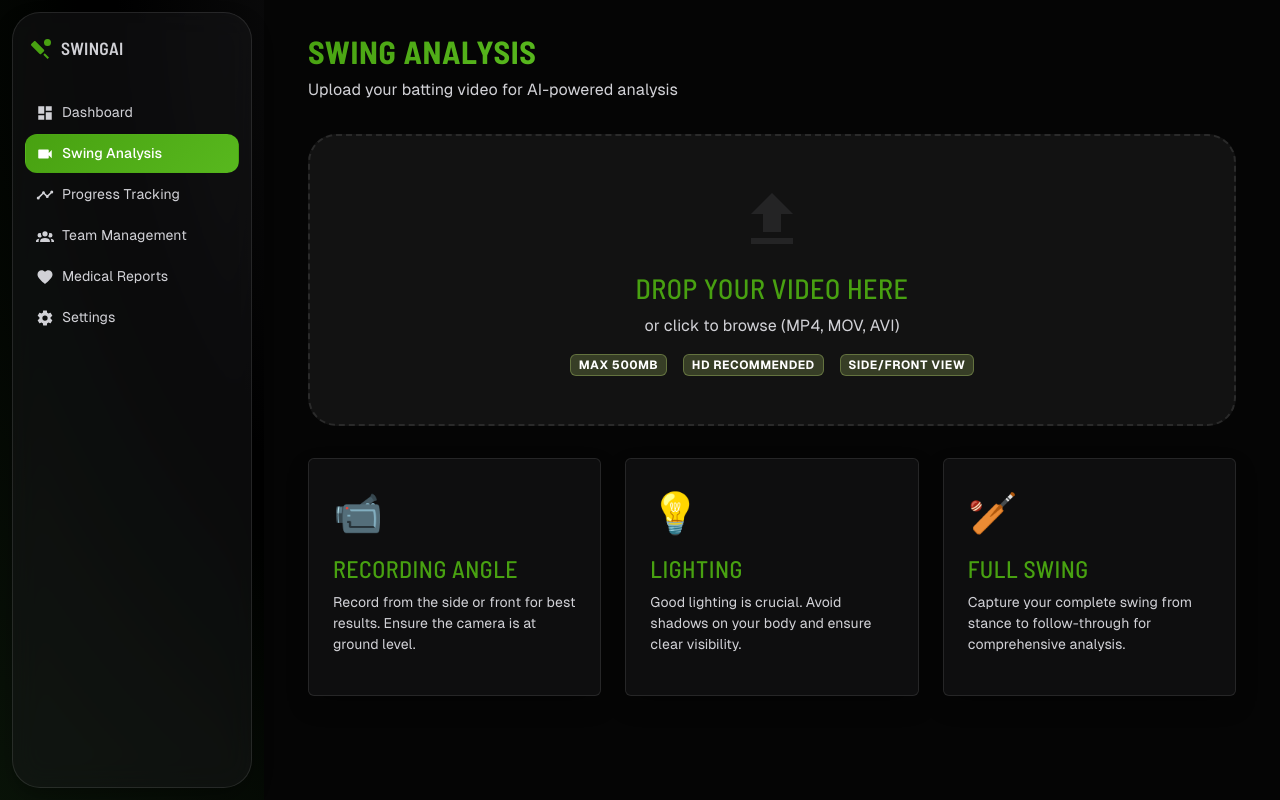
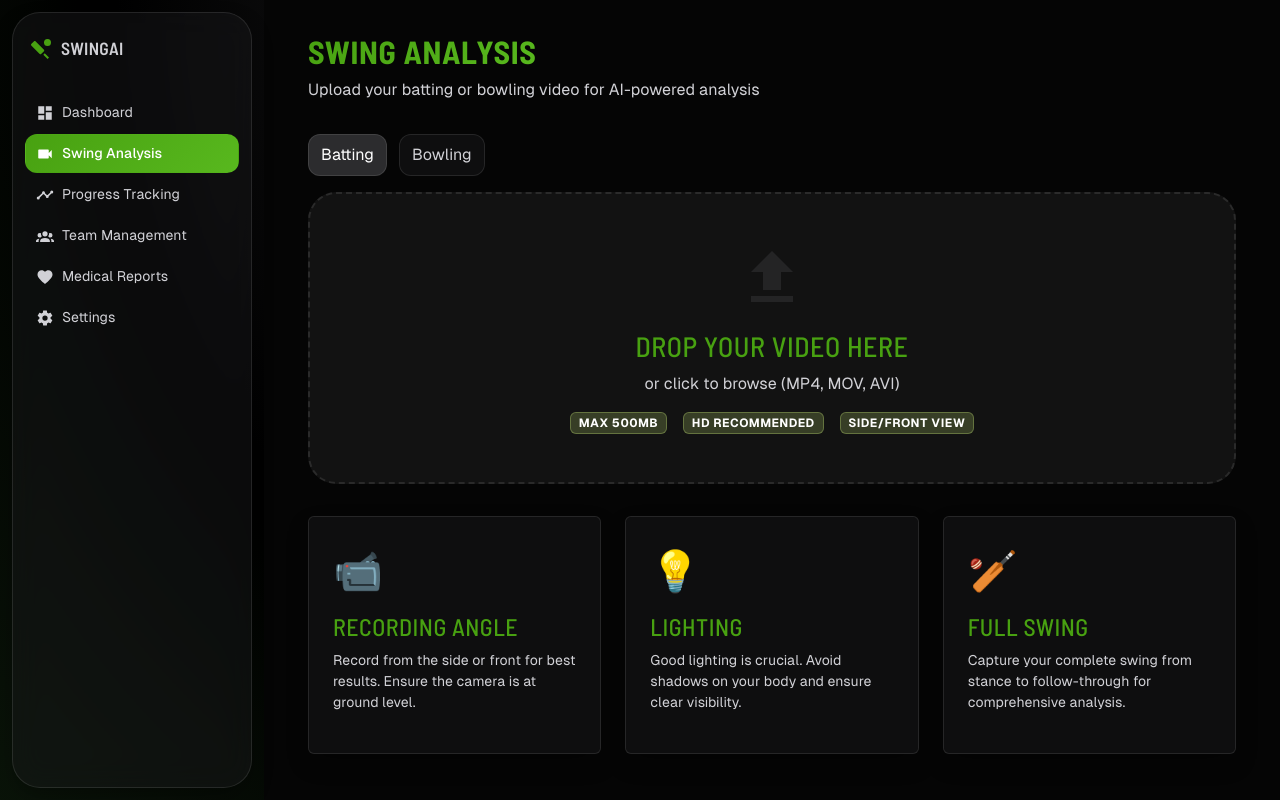
Before and after one commit to alext04/swing_ai, a React (Vite) app in the folder swingai/: page /analysis in a window 1280 px wide. Built offline with nearby package versions, Linux system fonts and the light colour scheme.

Commit message:
Bowling Analysis Section

```diff
--- a/swingai/src/pages/Dashboard.tsx
+++ b/swingai/src/pages/Dashboard.tsx
@@ -141,9 +141,9 @@ const Dashboard: React.FC = () => {
         <div style={{ display: 'flex', justifyContent: 'space-between', alignItems: 'center', flexWrap: 'wrap', gap: 16 }}>
           <div>
             <h1 className="page-title">
-              Welcome back, <span className="gradient-text">Batsman!</span>
+              Welcome back, <span className="gradient-text">Player!</span>
             </h1>
-            <p className="page-subtitle">Here's your cricket swing performance overview</p>
+            <p className="page-subtitle">Here's your training performance overview</p>
           </div>
           <div style={{ display: 'flex', gap: 8 }}>
             <button
--- a/swingai/src/pages/SwingAnalysis.tsx
+++ b/swingai/src/pages/SwingAnalysis.tsx
@@ -18,7 +18,7 @@ import {
 } from '@mdi/js';
 import { Radar, RadarChart, PolarGrid, PolarAngleAxis, ResponsiveContainer } from 'recharts';
 
-interface SwingMetrics {
+interface BattingMetrics {
   batSpeed: number;
   backliftAngle: number;
   elbowPosition: number;
@@ -29,18 +29,41 @@ interface SwingMetrics {
   headPosition: number;
 }
 
-interface AnalysisResult {
+interface BowlingMetrics {
+  bowlingSpeed: number;
+  releaseAngle: number;
+  seamPosition: number;
+  armPath: number;
+  followThrough: number;
+  lineConsistency: number;
+  bounce: number;
+  accuracy: number;
+}
+
+type AnalysisResult =
+  | {
+      discipline: 'batting';
       overallScore: number;
-  metrics: SwingMetrics;
+      metrics: BattingMetrics;
       strengths: string[];
       improvements: string[];
       shotType: string;
       stance: string;
     }
+  | {
+      discipline: 'bowling';
+      overallScore: number;
+      metrics: BowlingMetrics;
+      strengths: string[];
+      improvements: string[];
+      deliveryType: string;
+      runUp: string;
+    };
 
 const SwingAnalysis: React.FC = () => {
   const [, setVideoFile] = useState<File | null>(null);
   const [videoUrl, setVideoUrl] = useState<string | null>(null);
+  const [discipline, setDiscipline] = useState<'batting' | 'bowling'>('batting');
   const [isAnalyzing, setIsAnalyzing] = useState(false);
   const [analysisComplete, setAnalysisComplete] = useState(false);
   const [isPlaying, setIsPlaying] = useState(false);
@@ -52,7 +75,8 @@ const SwingAnalysis: React.FC = () => {
   const videoRef = useRef<HTMLVideoElement>(null);
   const fileInputRef = useRef<HTMLInputElement>(null);
 
-  const mockAnalysisResult: AnalysisResult = {
+  const mockAnalysisResult: AnalysisResult = discipline === 'batting' ? {
+    discipline: 'batting',
     overallScore: 87,
     metrics: {
       batSpeed: 92,
@@ -77,17 +101,50 @@ const SwingAnalysis: React.FC = () => {
     ],
     shotType: 'Front Foot Drive',
     stance: 'Side-on'
+  } : {
+    discipline: 'bowling',
+    overallScore: 79,
+    metrics: {
+      bowlingSpeed: 84,
+      releaseAngle: 78,
+      seamPosition: 72,
+      armPath: 80,
+      followThrough: 76,
+      lineConsistency: 70,
+      bounce: 75,
+      accuracy: 82
+    },
+    strengths: [
+      'Consistent release point',
+      'Good arm path for pace generation',
+      'Accurate target hitting'
+    ],
+    improvements: [
+      'Work on seam position for more swing',
+      'Improve line consistency on the good length'
+    ],
+    deliveryType: 'Out-swinger',
+    runUp: 'Smooth, balanced'
   };
 
-  const radarData = [
-    { subject: 'Bat Speed', A: mockAnalysisResult.metrics.batSpeed, fullMark: 100 },
-    { subject: 'Backlift', A: mockAnalysisResult.metrics.backliftAngle, fullMark: 100 },
-    { subject: 'Elbow', A: mockAnalysisResult.metrics.elbowPosition, fullMark: 100 },
-    { subject: 'Weight Transfer', A: mockAnalysisResult.metrics.weightTransfer, fullMark: 100 },
-    { subject: 'Follow Through', A: mockAnalysisResult.metrics.followThrough, fullMark: 100 },
-    { subject: 'Timing', A: mockAnalysisResult.metrics.timing, fullMark: 100 },
-    { subject: 'Balance', A: mockAnalysisResult.metrics.balance, fullMark: 100 },
-    { subject: 'Head Position', A: mockAnalysisResult.metrics.headPosition, fullMark: 100 },
+  const radarData = discipline === 'batting' ? [
+    { subject: 'Bat Speed', A: (mockAnalysisResult as any).metrics.batSpeed, fullMark: 100 },
+    { subject: 'Backlift', A: (mockAnalysisResult as any).metrics.backliftAngle, fullMark: 100 },
+    { subject: 'Elbow', A: (mockAnalysisResult as any).metrics.elbowPosition, fullMark: 100 },
+    { subject: 'Weight Transfer', A: (mockAnalysisResult as any).metrics.weightTransfer, fullMark: 100 },
+    { subject: 'Follow Through', A: (mockAnalysisResult as any).metrics.followThrough, fullMark: 100 },
+    { subject: 'Timing', A: (mockAnalysisResult as any).metrics.timing, fullMark: 100 },
+    { subject: 'Balance', A: (mockAnalysisResult as any).metrics.balance, fullMark: 100 },
+    { subject: 'Head Position', A: (mockAnalysisResult as any).metrics.headPosition, fullMark: 100 },
+  ] : [
+    { subject: 'Speed', A: (mockAnalysisResult as any).metrics.bowlingSpeed, fullMark: 100 },
+    { subject: 'Release', A: (mockAnalysisResult as any).metrics.releaseAngle, fullMark: 100 },
+    { subject: 'Seam', A: (mockAnalysisResult as any).metrics.seamPosition, fullMark: 100 },
+    { subject: 'Arm Path', A: (mockAnalysisResult as any).metrics.armPath, fullMark: 100 },
+    { subject: 'Follow Through', A: (mockAnalysisResult as any).metrics.followThrough, fullMark: 100 },
+    { subject: 'Line Consistency', A: (mockAnalysisResult as any).metrics.lineConsistency, fullMark: 100 },
+    { subject: 'Bounce', A: (mockAnalysisResult as any).metrics.bounce, fullMark: 100 },
+    { subject: 'Accuracy', A: (mockAnalysisResult as any).metrics.accuracy, fullMark: 100 },
   ];
 
   const handleFileSelect = useCallback((file: File) => {
@@ -191,7 +248,36 @@ const SwingAnalysis: React.FC = () => {
         <h1 className="page-title">
           <span className="gradient-text">Swing Analysis</span>
         </h1>
-        <p className="page-subtitle">Upload your batting video for AI-powered analysis</p>
+        <p className="page-subtitle">Upload your batting or bowling video for AI-powered analysis</p>
+      </div>
+
+      <div style={{ display: 'flex', gap: 12, marginBottom: 16 }}>
+        <button
+          onClick={() => setDiscipline('batting')}
+          style={{
+            padding: '8px 12px',
+            background: discipline === 'batting' ? 'var(--primary-color)' : 'var(--card-bg)',
+            border: '1px solid var(--border-color)',
+            color: discipline === 'batting' ? 'white' : 'var(--text-secondary)',
+            borderRadius: 'var(--radius-sm)',
+            cursor: 'pointer'
+          }}
+        >
+          Batting
+        </button>
+        <button
+          onClick={() => setDiscipline('bowling')}
+          style={{
+            padding: '8px 12px',
+            background: discipline === 'bowling' ? 'var(--primary-color)' : 'var(--card-bg)',
+            border: '1px solid var(--border-color)',
+            color: discipline === 'bowling' ? 'white' : 'var(--text-secondary)',
+            borderRadius: 'var(--radius-sm)',
+            cursor: 'pointer'
+          }}
+        >
+          Bowling
+        </button>
       </div>
 
       <AnimatePresence mode="wait">
@@ -356,14 +442,29 @@ const SwingAnalysis: React.FC = () => {
                       borderRadius: 'var(--radius-md)',
                       fontSize: '0.75rem'
                     }}>
+                      {discipline === 'batting' ? (
+                        <>
                           <div style={{ marginBottom: 8 }}>
                             <span style={{ color: 'var(--text-secondary)' }}>Shot: </span>
-                        <span style={{ color: 'var(--success-color)' }}>{mockAnalysisResult.shotType}</span>
+                            <span style={{ color: 'var(--success-color)' }}>{(mockAnalysisResult as any).shotType}</span>
                           </div>
                           <div>
                             <span style={{ color: 'var(--text-secondary)' }}>Stance: </span>
-                        <span style={{ color: 'var(--success-color)' }}>{mockAnalysisResult.stance}</span>
+                            <span style={{ color: 'var(--success-color)' }}>{(mockAnalysisResult as any).stance}</span>
                           </div>
+                        </>
+                      ) : (
+                        <>
+                          <div style={{ marginBottom: 8 }}>
+                            <span style={{ color: 'var(--text-secondary)' }}>Delivery: </span>
+                            <span style={{ color: 'var(--success-color)' }}>{(mockAnalysisResult as any).deliveryType}</span>
+                          </div>
+                          <div>
+                            <span style={{ color: 'var(--text-secondary)' }}>Run-up: </span>
+                            <span style={{ color: 'var(--success-color)' }}>{(mockAnalysisResult as any).runUp}</span>
+                          </div>
+                        </>
+                      )}
                     </div>
                   )}
                 </div>
@@ -414,7 +515,7 @@ const SwingAnalysis: React.FC = () => {
                   {!analysisComplete && !isAnalyzing && (
                     <button onClick={handleAnalyze} className="btn-primary" style={{ flex: 1 }}>
                       <Icon path={mdiCricket} size={0.75} style={{ marginRight: 8 }} />
-                      Analyze Swing
+                      {discipline === 'batting' ? 'Analyze Batting' : 'Analyze Bowling'}
                     </button>
                   )}
                   <button
```
Lines whose indentation alone changed are shown as unchanged.
